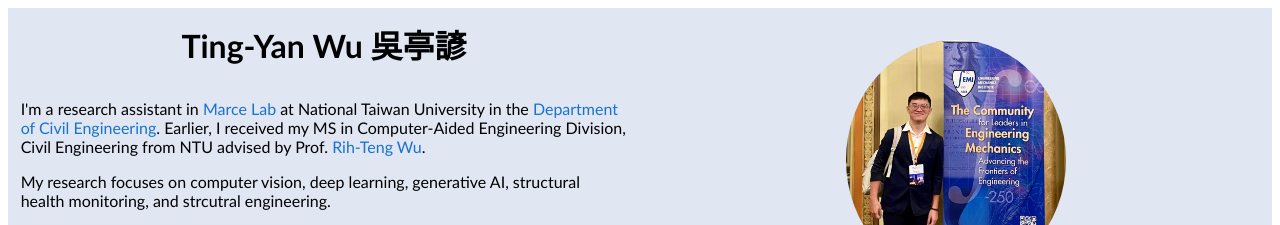
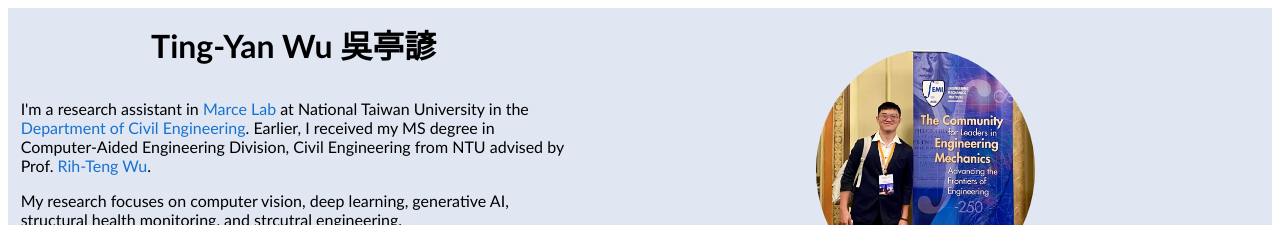
Before and after one commit to tingyan08/tingyan08.github.io, a plain HTML site: page index.html in a window 1280 px wide. Shown: the top 225 px of the page. Drawn offline with Linux system fonts and the light colour scheme.

Commit message:
update intro content width

```diff
--- a/index.html
+++ b/index.html
@@ -27,7 +27,7 @@
               <a href="https://marcelab.caece.net/">Marce Lab</a>
               at National Taiwan University in the
               <a href="https://www.ce.ntu.edu.tw/">Department of Civil Engineering</a>.
-              Earlier, I received my MS in Computer-Aided Engineering Division, Civil Engineering from NTU advised by Prof.
+              Earlier, I received my MS degree in Computer-Aided Engineering Division, Civil Engineering from NTU advised by Prof.
               <a href="https://marcelab.caece.net/people.html">Rih-Teng Wu</a>.
             </p>
             <p>
--- a/stylesheet.css
+++ b/stylesheet.css
@@ -206,7 +206,7 @@ h2 {
     align-items: center;
     justify-content: center;
     padding:1%;
-    width:50%;
+    width:45%;
   }
 
   .intro_images {
@@ -215,7 +215,7 @@ h2 {
     align-items: center;
     justify-content: center;
     padding:1%;
-    width:50%;
+    width:55%;
   }
 
   .name {
```
